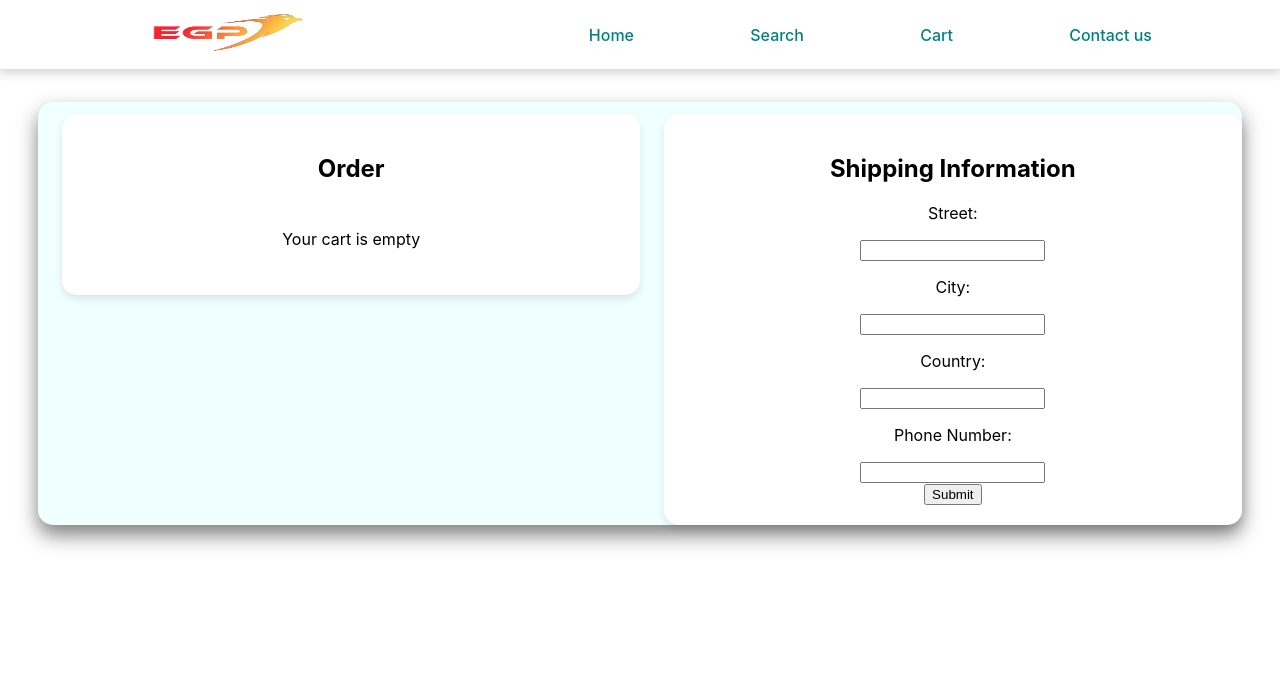
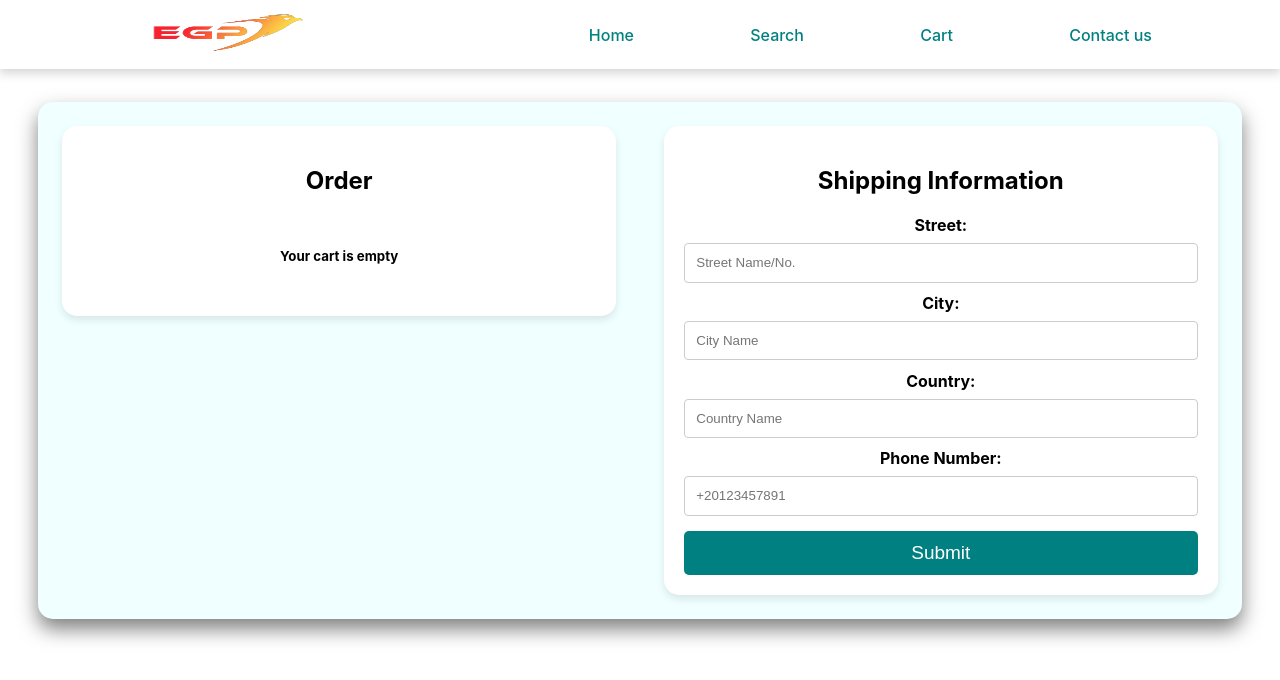
Before and after one commit to MohamedAKonsowa/web_proj, a React (Create React App) app: page / in a window 1280 px wide. Both pictures are taken after a click on the link "Cart". Shown: the top 680 px of the page. Built offline with nearby package versions, Linux system fonts and the light colour scheme.

Commit message:
added contact us page and modified hooks "use state" and modified css for pages

```diff
--- a/src/App.css
+++ b/src/App.css
@@ -2,19 +2,9 @@
 .test1{
     margin-top: 5%;
 }
-.Search {
-    display: grid;
-    grid-template-columns: 20% auto; /* 20% for SearchAside, rest for Products */
-    gap: 20px; /* Adjust gap between SearchAside and Products */
-}
-.SearchAside {
-    grid-column: 1 / 2; /* Span the first column */
-   background-color: #0056b3;
 
-}
-.Products {
-    grid-column: 2 / -1; /* Span from the second column to the last column */
-}
+
+
 .test {
     height: 100%;
     width: 100%;
@@ -30,14 +20,8 @@
     gap: 20px; /* Adjust gap between products */
 }
 
-.product {
-    /* Optional: Add styling for each product */
-    text-align: center;
-}
 
-.product img {
-    max-width: 100%;
-}
+
 .container {
     display: flex;
     border-radius: 15px;
@@ -47,126 +31,3 @@
     box-shadow: 0 10px 20px rgba(0, 0, 0, 0.5); /* Adjust values for a deeper shadow */
 
 }
-
-
-
-
-.item {
-    flex: 1;
-    padding: 20px;
-    border: none;
-    border-radius: 15px; /* Adjust the value to control the roundness */
-    text-align: center;
-    box-shadow: 0 4px 8px rgba(0, 0, 0, 0.1); /* Adjust values for shadow depth and spread */
-    width: 50%;
-    height: 75%;
-    margin-left: 2%;
-    background-color: white;
-    overflow: auto;
-    margin-top: 1%;
-
-}
-#products{
-    margin-bottom: 15%;
-}
-#shippingDiv {
-    height: 20%;
-}
-#orders {
-    margin-right: 2%;
-}
-.item_inbox img {
-    width: 50px;
-    height: 50px;
-    margin-right: 10px;;
-}
-.item_inbox{
-
-    display: flex;
-    justify-content: space-between;
-    align-items: center;
-    padding: 10px;
-    border: none;
-    border-radius: 5px;
-    margin-bottom: 10px;
-}
-.item-content {
-    display: flex;
-    align-items: center;
-}
-
-.shopping-cart {
-    max-width: 300px;
-    margin: 0 auto;
-}
-
-.shopping-cart h2 {
-    margin-bottom: 20px;
-}
-
-.items {
-    border: none;
-    padding: 10px;
-
-}
-
-.items ul {
-    list-style-type: none;
-    padding: 0;
-}
-
-.items li {
-    margin-bottom: 10px;
-}
-
-.product-list {
-    margin-top: 20px;
-}
-
-.product-list button {
-    margin-right: 10px;
-    padding: 5px 10px;
-    background-color: #007bff;
-    color: #fff;
-    border: none;
-    cursor: pointer;
-}
-
-.product-list button:hover {
-    background-color: #0056b3;
-}
-.remove button{
-    margin-right: 10px;
-    padding: 5px 10px;
-    background-color: #007bff;
-    color: #fff;
-    border: none;
-    cursor: pointer;
-}
-
-
-.productDescription {
-    margin-top: 2%;
-    display: grid;
-    grid-template-columns: auto 1fr; /* Image takes the whole left column, text takes the right column */
-    gap: 20px; /* Adjust the gap between image and text */
-}
-
-.ProductDescription-image {
-    max-width: 100%; /* Ensure the image doesn't exceed its container */
-
-}
-
-.productDescription-text{
-    text-align: center;
-    margin: 0; /* Remove default margin */
-}
-
-.order-image{
-    width: 100%;
-    height: 100%;
-}
-.order-products{
-    display: grid;
-    grid-template-columns: repeat(2, 1fr);
-}
--- a/src/Cart.js
+++ b/src/Cart.js
@@ -1,6 +1,7 @@
 import React, { useState } from 'react';
 import ShoppingCart from "./ShoppingCart";
 import Order from "./Order";
+import "./shippinginfo.css"
 
 const Cart = ({ productsData, setClickedItem, setOrders, orders}) => {
     const [street, setStreet] = useState('');
@@ -35,22 +36,23 @@ const Cart = ({ productsData, setClickedItem, setOrders, orders}) => {
             <div className="item" id="products">
                 <ShoppingCart productsData={productsData} setClickedItem={setClickedItem}/>
             </div>
+
             <div className="item" id="shippingDiv">
                 <div className="shipping">
                     <h2>Shipping Information</h2>
-                    <p>Street:</p>
-                    <input type="text" value={street} onChange={(e) => setStreet(e.target.value)}/>
+                    <label className={"shippinginfolabel"} htmlFor={"street"}>Street:</label>
+                    <input className={"input"} type="text" name={"street"} value={street} placeholder={"Street Name/No."} onChange={(e) => setStreet(e.target.value)}/>
 
-                    <p>City:</p>
-                    <input type="text" value={city} onChange={(e) => setCity(e.target.value)}/>
+                    <label className={"shippinginfolabel"} htmlFor={"city"}>City:</label>
+                    <input className={"input"} type="text" name={"city"} placeholder={"City Name"} value={city} onChange={(e) => setCity(e.target.value)}/>
 
-                    <p>Country:</p>
-                    <input type="text" value={country} onChange={(e) => setCountry(e.target.value)}/>
+                    <label className={"shippinginfolabel"} htmlFor={"country"}>Country:</label>
+                    <input className={"input"} type="text" name={"country"} placeholder={"Country Name"} value={country} onChange={(e) => setCountry(e.target.value)}/>
 
-                    <p>Phone Number:</p>
-                    <input type="text" value={phoneNumber} onChange={(e) => setPhoneNumber(e.target.value)}/>
-                    <br/>
-                    <input type="submit" onClick={handelOrder}/>
+                    <label className={"shippinginfolabel"} htmlFor={"phoneNumber"}>Phone Number:</label>
+                    <input className={"input"}  type="text" name={"phoneNumber"} placeholder={"+20123457891"} value={phoneNumber} onChange={(e) => setPhoneNumber(e.target.value)}/>
+
+                    <input id={"submitButton"} type="submit" onClick={handelOrder}/>
                 </div>
             </div>
             {orders.length > 0 && (
--- /dev/null
+++ b/src/ContactSection.js
@@ -0,0 +1,32 @@
+
+import React from "react";
+import './Contactsection.css'
+const ContactSection = ({  toggleSections}) => {
+    return (
+
+
+        <div className="contactcon">
+            <h1>Contact Us</h1>
+            <form action="submit.php" method="post"><label htmlFor="name">Name:</label>
+                <input type="text" id="name" name="name" placeholder="Your Name"/>
+
+                <label htmlFor="email">Email:</label>
+                <input type="email" id="email" name="email" placeholder="yourname@example.com"/>
+
+                <label htmlFor="subject">Subject:</label>
+                <input type="text" id="subject" name="subject" placeholder="Subject of your message"/>
+
+                <label htmlFor="message">Message:</label>
+                <textarea id="message" name="message" placeholder="Write your message here"></textarea>
+
+                <button className={"conatctbutton"} type="submit">Send Message</button>
+            </form>
+
+        </div>
+
+
+    )
+        ;
+}
+
+export default ContactSection;
--- /dev/null
+++ b/src/Contactsection.css
@@ -0,0 +1,42 @@
+.contactcon {
+    width: 80%;
+    margin: auto;
+
+}
+h1 {
+    text-align: center;
+    margin-bottom: 1rem;
+}
+
+form {
+    display: flex;
+    flex-direction: column;
+    gap: 1rem;
+}
+
+label {
+    display: block;
+    margin-bottom: 0.5rem;
+    font-weight: bold;
+}
+
+input, textarea {
+    padding: 0.7rem;
+    border: 1px solid #ccc;
+    border-radius: 4px;
+    width: 100%;
+    box-sizing: border-box;
+}
+
+textarea {
+    min-height: 10rem;
+}
+
+.conatctbutton {
+    background-color: teal;
+    color: white;
+    padding: 1rem 2rem;
+    border: none;
+    border-radius: 4px;
+
+}
--- a/src/Order.js
+++ b/src/Order.js
@@ -1,5 +1,5 @@
 import React from 'react';
-
+import "./shippinginfo.css"
 const Order = ({ orderData, street, city, country, phoneNumber, trackingNumber }) => {
     const totalSum = orderData.reduce((accumulator, currentItem) => {
         return accumulator + (currentItem.price * currentItem.quantity);
--- a/src/ShoppingCart.js
+++ b/src/ShoppingCart.js
@@ -1,5 +1,5 @@
 import React, { useState, useEffect } from "react";
-
+import "./cartstyle.css"
 const ShoppingCart = ({ productsData, setClickedItem }) => {
     const [cartItems, setCartItems] = useState([]);
 
@@ -39,33 +39,37 @@ const ShoppingCart = ({ productsData, setClickedItem }) => {
         return accumulator + (currentItem.price * currentItem.quantity);
     }, 0);
     return (
+        <div className={"main-container"}>
             <div className="shopping-cart">
                 <h2>Order</h2>
                 <div className="items">
                     {cartItems.length === 0 ? (
-                    <p>Your cart is empty</p>
+                        <h5>Your cart is empty</h5>
                     ) : (
                         <ul>
                             {cartItems.map((item, index) => (
                                 <li key={item.id} className="item_inbox">
                                     <div className="item-content">
-                                    <img src={item.imageSrc} alt={item.name} className="product-image" />
+                                        <img src={item.imageSrc} alt={item.name} className="product-image"/>
                                         <span className="product-name">
                                         {item.productName} {item.quantity > 1 ? `x${item.quantity}` : ''}
                                     </span>
                                     </div>
                                     <div className="quantity-controls">
                                         <button onClick={() => increaseQuantity(index)}>+</button>
-                                    <button onClick={() => removeFromCart(index)}>-</button>
-                                    <p>price {item.price*item.quantity}</p>
+                                        <button id={"decbutton"} onClick={() => removeFromCart(index)}>-</button>
+                                        <p>Price {item.price * item.quantity}</p>
                                     </div>
                                 </li>
                             ))}
                         </ul>
                     )}
-                {totalSum>0 && <p>Total Price: {totalSum}</p>}
+                    {totalSum > 0 && <h4>Total Price: {totalSum}</h4>}
                 </div>
             </div>
+        </div>
+
+
     );
 };
 
--- /dev/null
+++ b/src/cartstyle.css
@@ -0,0 +1,80 @@
+.item {
+    flex: 1;
+    padding: 20px;
+    border: none;
+    border-radius: 15px; /* Adjust the value to control the roundness */
+    text-align: center;
+    box-shadow: 0 4px 8px rgba(0, 0, 0, 0.1); /* Adjust values for shadow depth and spread */
+    width: 50%;
+    height: 75%;
+    margin-left: 2%;
+    background-color: white;
+    overflow: auto;
+    margin-top: 1%;
+
+}
+#products{
+    margin-bottom: 15%;
+}
+
+#orders {
+    margin-right: 2%;
+}
+
+
+
+
+.quantity-controls button {
+    color: white;
+    font-size: 20px;
+    border: 2px solid teal;
+
+    background-color: teal;
+}
+
+#decbutton{
+    margin-left: 6%;
+}
+.item_inbox img {
+    width: 50px;
+    height: 50px;
+    margin-right: 10px;;
+}
+.item_inbox{
+
+    display: flex;
+    justify-content: space-between;
+    align-items: center;
+    padding: 10px;
+    border: none;
+    border-radius: 5px;
+    margin-bottom: 10px;
+}
+.item-content {
+    display: flex;
+    align-items: center;
+}
+
+.shopping-cart {
+    max-width: 300px;
+    margin: 0 auto;
+}
+
+.shopping-cart h2 {
+    margin-bottom: 20px;
+}
+
+.items {
+    border: none;
+    padding: 10px;
+
+}
+
+.items ul {
+    list-style-type: none;
+    padding: 0;
+}
+
+.items li {
+    margin-bottom: 10px;
+}
--- /dev/null
+++ b/src/shippinginfo.css
@@ -0,0 +1,27 @@
+#shippingDiv,#products{
+
+    margin: 2%;
+
+}
+#submitButton{
+  margin-top: 3%;
+    background-color: teal;
+    color: white;
+    font-size: 19px;
+    border: transparent;
+    border-radius: 5px;
+}
+.item{
+    margin: 2%;
+}
+.shippinginfolabel{
+    margin-top: 2%;
+}
+
+.input{
+    padding: 0.7rem;
+    border: 1px solid #ccc;
+    border-radius: 4px;
+    width: 100%;
+    box-sizing: border-box;
+}
```
Also changed, not shown: src/App.js (+19 -2 lines), src/TopSection.js (+5 -2 lines). Lines whose indentation alone changed are shown as unchanged.
